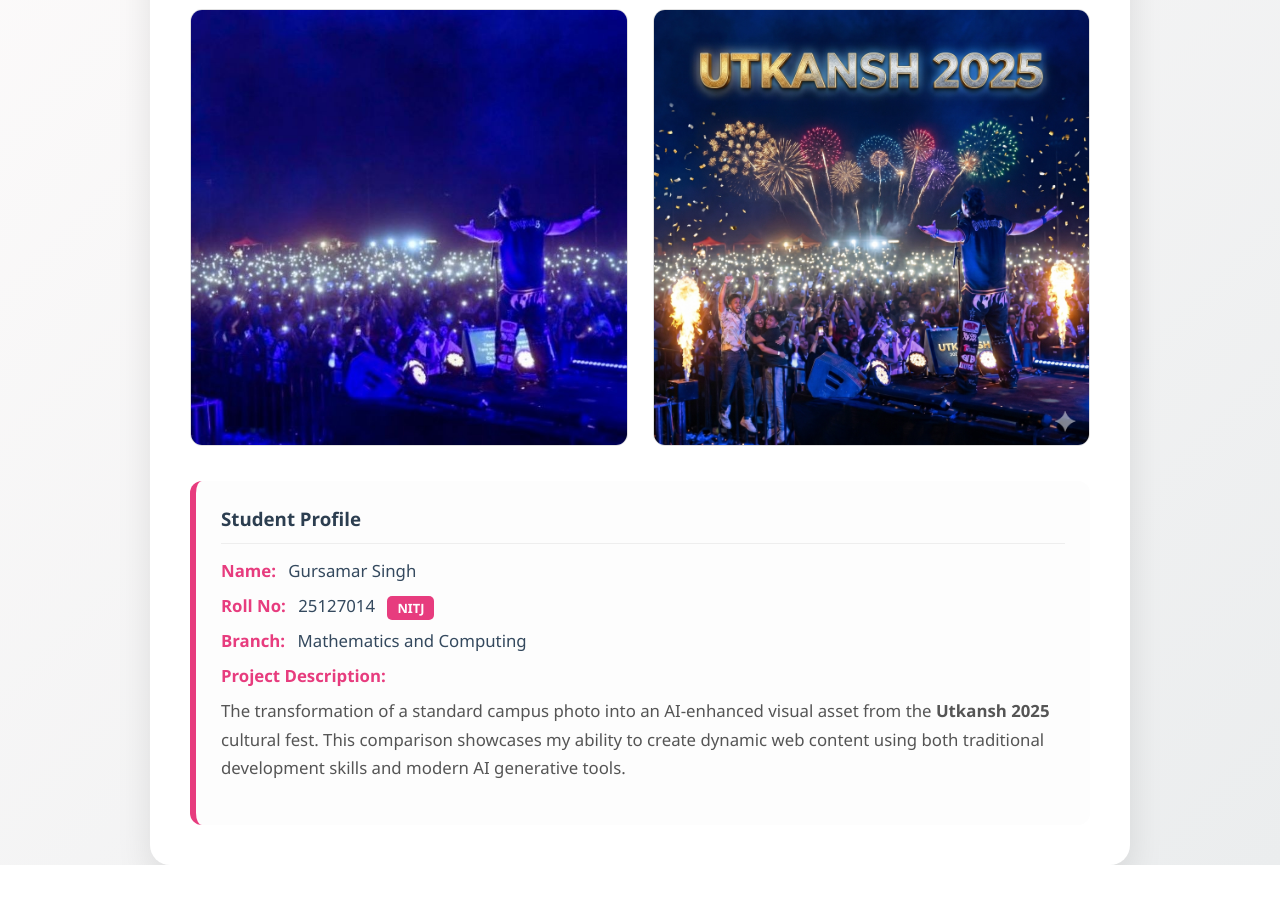
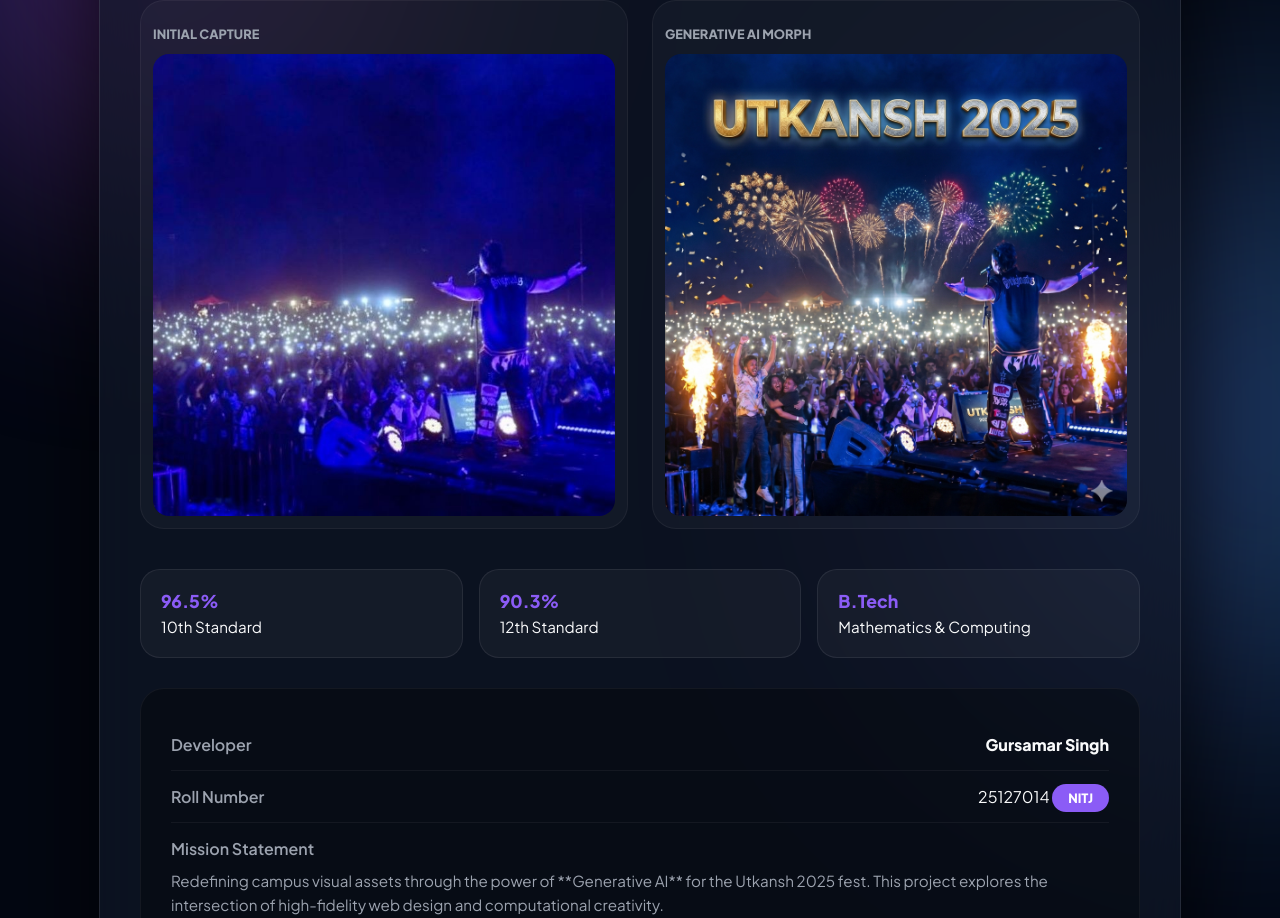
Before and after one commit to gursamar06/WDMC-Project, a plain HTML site: page index.html in a window 1280 px wide. Shown: the part 258-1176 px from the top of the page. Before the commit the page ends 1123 px from the top, so only its background shows below. Drawn offline with Linux system fonts and the light colour scheme.

Commit message:
Update index.html

```diff
--- a/index.html
+++ b/index.html
@@ -3,178 +3,251 @@
 <head>
     <meta charset="UTF-8">
     <meta name="viewport" content="width=device-width, initial-scale=1.0">
-    <title>Final Evaluation | WDMC NITJ</title>
+    <title>Gursamar Singh | AI Showcase</title>
+    <link href="https://fonts.googleapis.com/css2?family=Plus+Jakarta+Sans:wght@400;600;800&display=swap" rel="stylesheet">
     <style>
-        /* Modern, subtle background */
+        :root {
+            --bg: #030712;
+            --card-glass: rgba(17, 24, 39, 0.7);
+            --accent: #8b5cf6;
+            --accent-glow: rgba(139, 92, 246, 0.5);
+            --text-primary: #f9fafb;
+            --text-secondary: #9ca3af;
+        }
+
+        /* --- NEXT-LEVEL MESH BACKGROUND --- */
         body {
-            font-family: 'Segoe UI', Tahoma, Geneva, Verdana, sans-serif;
+            font-family: 'Plus Jakarta Sans', sans-serif;
             margin: 0;
+            background-color: var(--bg);
+            color: var(--text-primary);
             display: flex;
             justify-content: center;
             align-items: center;
             min-height: 100vh;
-            background: linear-gradient(135deg, #fdfbfb 0%, #ebedee 100%);
-            color: #333;
+            overflow-x: hidden;
+            position: relative;
         }
 
-        /* Initial fade-in animation */
-        @keyframes fadeIn {
-            from { opacity: 0; transform: translateY(20px); }
-            to { opacity: 1; transform: translateY(0); }
+        /* Moving Mesh Gradient Orbs */
+        body::before, body::after {
+            content: "";
+            position: fixed;
+            width: 500px;
+            height: 500px;
+            border-radius: 50%;
+            filter: blur(120px);
+            z-index: -1;
+            opacity: 0.4;
+            animation: float 20s infinite alternate;
         }
 
-        /* Updated Card styling for two columns */
-        .card {
-            background: white;
-            padding: 40px;
-            border-radius: 20px;
-            box-shadow: 0 15px 35px rgba(0, 0, 0, 0.1);
-            max-width: 900px; /* Increased width to fit two images comfortably */
-            width: 95%;
-            text-align: center;
-            animation: fadeIn 1s ease-out;
-            transition: transform 0.3s ease;
+        body::before {
+            background: linear-gradient(to right, #4f46e5, #ec4899);
+            top: -10%;
+            left: -10%;
         }
 
-        .card:hover {
-            transform: translateY(-5px);
+        body::after {
+            background: linear-gradient(to right, #8b5cf6, #06b6d4);
+            bottom: -10%;
+            right: -10%;
+            animation-delay: -10s;
+        }
+
+        @keyframes float {
+            0% { transform: translate(0, 0) scale(1); }
+            100% { transform: translate(100px, 50px) scale(1.2); }
+        }
+
+        /* --- GLASS CARD --- */
+        .card {
+            background: var(--card-glass);
+            backdrop-filter: blur(20px);
+            -webkit-backdrop-filter: blur(20px);
+            border: 1px solid rgba(255, 255, 255, 0.1);
+            border-radius: 32px;
+            padding: 60px 40px;
+            max-width: 1000px;
+            width: 90%;
+            box-shadow: 0 40px 100px rgba(0, 0, 0, 0.8);
+            margin: 40px 0;
         }
 
         h1 {
-            font-size: 2.2rem;
-            margin-bottom: 5px;
-            color: #2c3e50;
+            font-size: 3.5rem;
+            font-weight: 800;
+            margin: 10px 0;
+            letter-spacing: -2px;
+            background: linear-gradient(to bottom right, #fff 30%, #a78bfa);
+            -webkit-background-clip: text;
+            -webkit-text-fill-color: transparent;
         }
 
-        p.subtitle {
+        .subtitle {
             font-size: 0.9rem;
-            color: #7f8c8d;
-            letter-spacing: 1.5px;
+            color: var(--accent);
             text-transform: uppercase;
-            font-weight: bold;
+            letter-spacing: 5px;
+            font-weight: 700;
         }
 
-        /* --- THE TWO COLUMN GALLERY --- */
+        /* --- BENTO IMAGE GRID --- */
         .showcase-container {
             display: grid;
-            grid-template-columns: 1fr 1fr; /* Two equal columns */
-            gap: 25px; /* Space between the images */
+            grid-template-columns: repeat(auto-fit, minmax(300px, 1fr));
+            gap: 24px;
+            margin: 40px 0;
+        }
+
+        .image-column {
+            background: rgba(255, 255, 255, 0.03);
+            border-radius: 24px;
+            padding: 12px;
+            border: 1px solid rgba(255, 255, 255, 0.05);
+            transition: all 0.4s cubic-bezier(0.23, 1, 0.32, 1);
+        }
+
+        .image-column:hover {
+            background: rgba(255, 255, 255, 0.08);
+            transform: translateY(-10px) scale(1.02);
+            border-color: var(--accent);
+            box-shadow: 0 20px 40px rgba(0, 0, 0, 0.4), 0 0 20px var(--accent-glow);
+        }
+
+        .image-title {
+            font-size: 0.8rem;
+            font-weight: 700;
+            color: var(--text-secondary);
+            margin-bottom: 12px;
+            text-transform: uppercase;
+        }
+
+        img {
+            width: 100%;
+            border-radius: 16px;
+            display: block;
+        }
+
+        /* --- BENTO BULLET BOXES --- */
+        .bento-bullets {
+            display: grid;
+            grid-template-columns: repeat(auto-fit, minmax(200px, 1fr));
+            gap: 16px;
             margin: 30px 0;
         }
 
-        .image-column {
-            text-align: center;
+        .bullet-box {
+            background: rgba(255, 255, 255, 0.04);
+            padding: 20px;
+            border-radius: 20px;
+            border: 1px solid rgba(255, 255, 255, 0.08);
+            text-align: left;
+            transition: 0.3s;
         }
 
-        .image-title {
-            font-size: 1.1rem;
-            font-weight: bold;
-            color: #34495e;
-            margin-bottom: 12px;
-            text-transform: uppercase;
-            letter-spacing: 1px;
+        .bullet-box:hover {
+            border-color: var(--accent);
+            background: rgba(139, 92, 246, 0.1);
         }
 
-        .project-media {
-            overflow: hidden;
-            border-radius: 12px;
-            border: 1px solid #e0e0e0;
-            position: relative;
+        .bullet-box strong {
+            display: block;
+            color: var(--accent);
+            font-size: 1.1rem;
+            margin-bottom: 4px;
         }
 
-        img {
-            max-width: 100%;
-            display: block;
-            height: auto;
-            transition: transform 0.5s ease;
+        .bullet-box span {
+            color: var(--text-primary);
+            font-size: 0.95rem;
         }
 
-        /* Image interaction: Slight zoom on hover */
-        .project-media:hover img {
-            transform: scale(1.03);
+        /* --- INFO BOX --- */
+        .info {
+            background: rgba(0, 0, 0, 0.3);
+            padding: 30px;
+            border-radius: 24px;
+            border: 1px solid rgba(255, 255, 255, 0.05);
+            text-align: left;
         }
 
-        /* --- STUDENT INFO SECTION --- */
-        .info {
-            margin-top: 35px;
-            text-align: left;
-            background: #fdfdfd;
-            padding: 25px;
-            border-radius: 12px;
-            border-left: 6px solid #e73c7e; /* The pink from the PDF title */
+        .detail-row {
+            display: flex;
+            justify-content: space-between;
+            align-items: center;
+            padding: 15px 0;
+            border-bottom: 1px solid rgba(255, 255, 255, 0.05);
         }
 
-        h3 {
-            margin-top: 0;
-            color: #2c3e50;
-            border-bottom: 1px solid #eee;
-            padding-bottom: 12px;
-            margin-bottom: 15px;
-        }
-
-        .detail-item {
-            margin: 12px 0;
-            font-size: 1.05rem;
-            color: #34495e;
-        }
+        .detail-row:last-child { border: none; }
 
         .label {
-            color: #e73c7e;
-            font-weight: bold;
-            margin-right: 8px;
+            color: var(--text-secondary);
+            font-weight: 600;
         }
 
         .badge {
-            background: #e73c7e;
+            background: var(--accent);
             color: white;
-            padding: 3px 10px;
-            border-radius: 5px;
+            padding: 6px 16px;
+            border-radius: 100px;
+            font-weight: 800;
             font-size: 0.8rem;
-            font-weight: bold;
-            margin-left: 8px;
-            vertical-align: middle;
+        }
+
+        @media (max-width: 768px) {
+            h1 { font-size: 2.2rem; }
+            .card { padding: 30px 20px; }
         }
     </style>
 </head>
 <body>
 
     <div class="card">
-        <h1 class="subtitle">WDMC Project</h1>
+        <p class="subtitle">WDMC Portfolio</p>
         <h1>AI Morphing Showcase</h1>
 
         <div class="showcase-container">
-
             <div class="image-column">
-                <p class="image-title">Initial Image</p>
-                <div class="project-media">
-                    <img src="66070dc9-e1e3-486c-9c28-075a3303d1fc.jpg" alt="Initial (Before) College Photo">
-                </div>
+                <p class="image-title">Initial Capture</p>
+                <img src="66070dc9-e1e3-486c-9c28-075a3303d1fc.jpg" alt="Initial Photo">
             </div>
 
             <div class="image-column">
-                <p class="image-title">AI Morphed (After)</p>
-                <div class="project-media">
-                    <img src="Gemini_Generated_Image_h36b3zh36b3zh36b.jpg" alt="AI Morphed (After) College Event">
-                </div>
+                <p class="image-title">Generative AI Morph</p>
+                <img src="Gemini_Generated_Image_h36b3zh36b3zh36b.jpg" alt="AI Morphed Photo">
             </div>
+        </div>
 
+        <div class="bento-bullets">
+            <div class="bullet-box">
+                <strong>96.5%</strong>
+                <span>10th Standard</span>
+            </div>
+            <div class="bullet-box">
+                <strong>90.3%</strong>
+                <span>12th Standard</span>
+            </div>
+            <div class="bullet-box">
+                <strong>B.Tech</strong>
+                <span>Mathematics & Computing</span>
+            </div>
         </div>
 
         <div class="info">
-            <h3>Student Profile</h3>
-            <div class="detail-item">
-                <span class="label">Name:</span> Gursamar Singh
+            <div class="detail-row">
+                <span class="label">Developer</span>
+                <span style="font-weight: 700;">Gursamar Singh</span>
             </div>
-            <div class="detail-item">
-                <span class="label">Roll No:</span> 25127014 <span class="badge">NITJ</span>
+            <div class="detail-row">
+                <span class="label">Roll Number</span>
+                <span>25127014 <span class="badge">NITJ</span></span>
             </div>
-            <div class="detail-item">
-                <span class="label">Branch:</span> Mathematics and Computing
-            </div>
-            <div class="detail-item">
-                <span class="label">Project Description:</span>
-                <p style="margin-top: 10px; line-height: 1.7; color: #555;">
-                    The transformation of a standard campus photo into an AI-enhanced visual asset from the <strong>Utkansh 2025</strong> cultural fest. This comparison showcases my ability to create dynamic web content using both traditional development skills and modern AI generative tools.
+            <div class="detail-row" style="flex-direction: column; align-items: flex-start; gap: 10px;">
+                <span class="label">Mission Statement</span>
+                <p style="margin: 0; line-height: 1.6; color: var(--text-secondary); font-size: 0.95rem;">
+                    Redefining campus visual assets through the power of **Generative AI** for the Utkansh 2025 fest. This project explores the intersection of high-fidelity web design and computational creativity.
                 </p>
             </div>
         </div>
```
